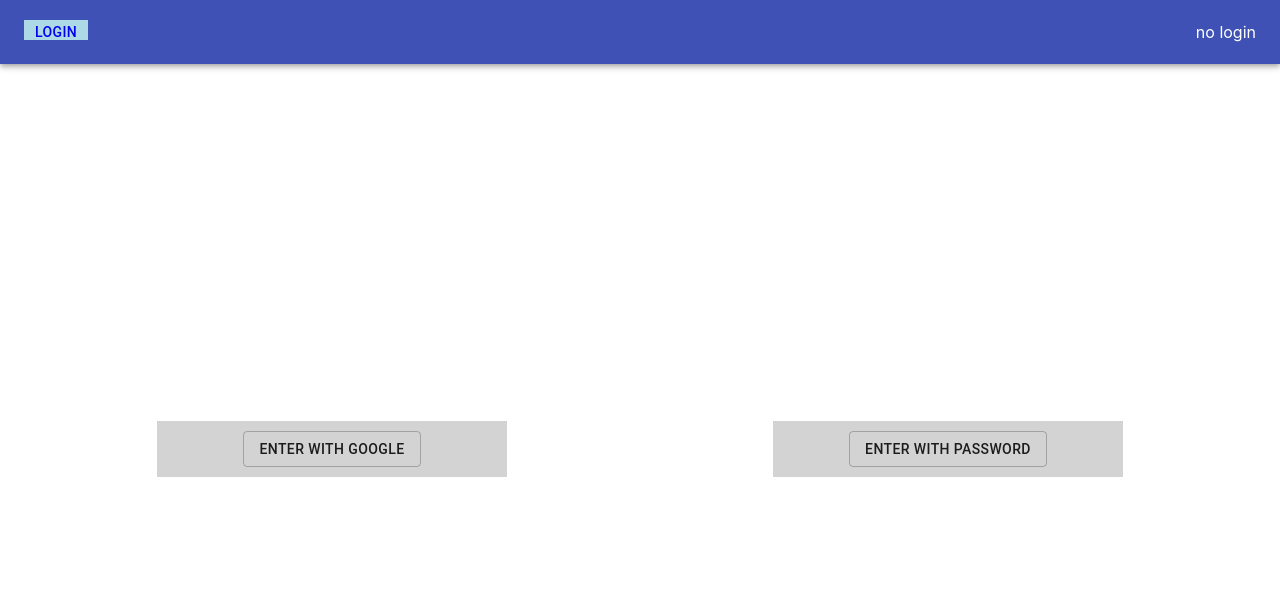
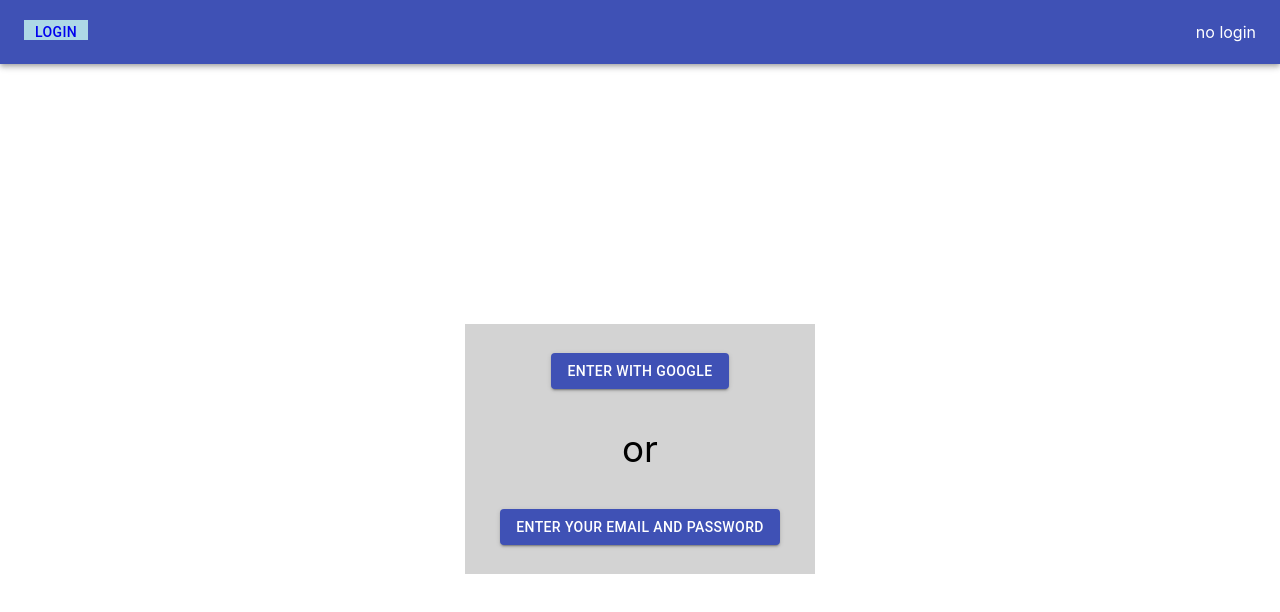
Before and after one commit to serIvanich/firetest, a React (Create React App) app: page /login in a window 1280 px wide. Shown: the top 612 px of the page. Built offline with nearby package versions, Linux system fonts and the light colour scheme; no server answers.

Commit message:
added ui form for auth with email and password

```diff
--- a/package.json
+++ b/package.json
@@ -15,6 +15,7 @@
     "@types/react-dom": "^18.0.5",
     "@types/react-router-dom": "^5.3.3",
     "firebase": "^9.8.3",
+    "formik": "^2.2.9",
     "react": "^18.2.0",
     "react-dom": "^18.2.0",
     "react-firebase-hooks": "^5.0.3",
--- a/src/components/Login.tsx
+++ b/src/components/Login.tsx
@@ -1,10 +1,12 @@
-import { Box, Button, Container, Grid } from "@material-ui/core";
-import React, { useContext } from "react";
+import { Box, Button, Checkbox, Container, FormControl, FormControlLabel, FormGroup, FormLabel, Grid, Paper, TextField } from "@material-ui/core";
+import React, { useContext, useState } from "react";
 import { useNavigate } from "react-router-dom";
 import { useUserContext } from "..";
 import { signInWithPopup, GoogleAuthProvider } from 'firebase/auth';
+import { useFormik } from "formik";
 
 export const Login: React.FC<LoginPropsType> = ({setOnLogin}) => {
+  const [loginWithPassword, setLoginWithPassport] = useState(false)
   const navigate = useNavigate()
   const {auth} = useUserContext()
 
@@ -15,9 +17,7 @@ export const Login: React.FC<LoginPropsType> = ({setOnLogin}) => {
     provider.setCustomParameters({ prompt: 'select_account' });
         signInWithPopup(auth, provider)
             .then((result) => {
-
                 const user = result.user;
-
                 setOnLogin(true)
                 navigate('/')
 
@@ -35,6 +35,14 @@ export const Login: React.FC<LoginPropsType> = ({setOnLogin}) => {
 
   };
 
+  const handleEmailPasswordSignIn = async (value: any) => {
+
+  }
+
+  const handleLinkToSignIn = () => {
+    setLoginWithPassport(true)
+  }
+
   return (
     <Container>
       <Grid container
@@ -42,25 +50,41 @@ export const Login: React.FC<LoginPropsType> = ({setOnLogin}) => {
         alignContent={'center'}
         justifyContent={'space-around'}
       >
-          <Grid container
-               style={{width:350, marginTop: 20, padding: 10, background: 'lightgray'}}
+
+        { loginWithPassword
+            ?  <LoginForm handleEmailPasswordSignIn={handleEmailPasswordSignIn}
+                          setLoginWithPassport={setLoginWithPassport}
+              />
+
+            : <Grid container
+               style={{width:350, minHeight: 250,
+                       marginTop: 20, padding: 10, background: 'lightgray'}}
                direction={'column'}
-                alignContent={'center'}
+                alignItems={'center'}
+                justifyContent={'space-around'}
 
           >
-              <Box p={3}>
-              <Button variant={'outlined'} onClick={handleGoogleSignIn}>enter with Google</Button>
-                </Box>
+
+            <Grid item>
+              <Button variant={'contained'} color={'primary'} onClick={handleGoogleSignIn}>enter with Google</Button>
+            </Grid>
+            <Grid item
+                  style={{fontSize: '2.3em'}}
+            >
+               or
+            </Grid>
+            <Grid item>
+            <Button variant={'contained'}
+                    color={'primary'}
+                    onClick={handleLinkToSignIn}>
+                enter your Email and Password
+            </Button>
+            </Grid>
+
           </Grid>
-          <Grid container
-               style={{width:350, marginTop: 20, padding: 10, background: 'lightgray'}}
-               direction={'column'}
-                alignItems='center'
-          >
-              <Box p={3}>
-              <Button variant={'outlined'}>enter with password</Button>
-                </Box>
-          </Grid>
+        }
+
+
 
       </Grid>
 
@@ -68,6 +92,110 @@ export const Login: React.FC<LoginPropsType> = ({setOnLogin}) => {
   )
 }
 
+const LoginForm: React.FC<LoginFormPropsType> = ({setLoginWithPassport, handleEmailPasswordSignIn}) => {
+
+  const goBack = () => {
+    setLoginWithPassport(false)
+  }
+  const formik = useFormik<FormValuesType>({
+    initialValues: {
+      email: '',
+      password: '',
+      rememberMe: false
+  },
+  validate: (values) => {
+      const errors: FormikErrorType = {};
+      if (!values.email) {
+          errors.email = 'Required';
+      } else if (!/^[A-Z0-9._%+-]+@[A-Z0-9.-]+\.[A-Z]{2,4}$/i.test(values.email)) {
+          errors.email = 'Invalid email address';
+      }
+      if (!values.password) {
+          errors.password = 'Required'
+      } else if (values.password.length <= 2) {
+          errors.password = 'password may be biggest 2 simbol'
+      }
+      return errors;
+  },
+    onSubmit: values => {
+       console.log(values)
+      //  handleEmailPasswordSignIn(values)
+    },
+  })
+  return (
+    <Grid container
+          style={{width:350, minHeight: 350,
+                  padding: 10, background: 'lightgray'}}
+          direction={'column'}
+          alignItems={'center'}
+          justifyContent={'space-between'}>
+        <Grid item xs={12}>
+            <form onSubmit={formik.handleSubmit}>
+                <FormControl>
+                    <FormLabel>
+                        <p>To log in get registered
+                            <a href={''}
+                               target={'_blank'}>here
+                            </a>
+                        </p>
+                        <p>or use common test account credentials:</p>
+                        <p>Email: free@samuraijs.com</p>
+                        <p>Password: free</p>
+                    </FormLabel>
+                    <FormGroup>
+                        <TextField
+                            label="Email"
+                            margin="normal"
+                            {...formik.getFieldProps('email')}
+                        />
+                        {formik.touched.email && formik.errors.email &&
+                        <div style={{color: 'red'}}>{formik.errors.email}</div>}
+                        <TextField
+                            type="password"
+                            label="Password"
+                            margin="normal"
+
+                            {...formik.getFieldProps('password')}
+                        />
+                        {formik.touched.password && formik.errors.password &&
+                        <div style={{color: 'red'}}>{formik.errors.password}</div>}
+
+                        <FormControlLabel
+                            label={'Remember me'}
+                            control={<Checkbox/>}
+                            {...formik.getFieldProps('rememberMe')}
+                        />
+                        <Button type={'submit'} variant={'contained'} color={'primary'}>Login</Button>
+                    </FormGroup>
+                    <FormLabel>
+                      <p style={{marginTop: 30, cursor: 'pointer'}}
+                        onClick={goBack}>go back</p>
+                    </FormLabel>
+                </FormControl>
+            </form>
+        </Grid>
+    </Grid>
+
+  )
+}
+
 type LoginPropsType = {
   setOnLogin: (onLogin: boolean) => void
 }
+
+type LoginFormPropsType = {
+  setLoginWithPassport: (value: boolean) => void
+  handleEmailPasswordSignIn: (value: any) => Promise<void>
+}
+
+
+type FormikErrorType = {
+    email?: string
+    password?: string
+    rememberMe?: boolean
+}
+type FormValuesType = {
+    email: string
+    password: string
+    rememberMe: boolean
+}
--- a/src/components/PrivatPage.tsx
+++ b/src/components/PrivatPage.tsx
@@ -10,7 +10,7 @@ export const PrivatPage: React.FC<PrivatPagePropsType> = () => {
   const [text, setText] = useState('')
   const {auth,db} = useUserContext()
   const [user] = useAuthState(auth)
-console.log(auth, user)
+
   let userName = 'noName'
   if (user && user.displayName) {
     userName =  user.displayName
```
